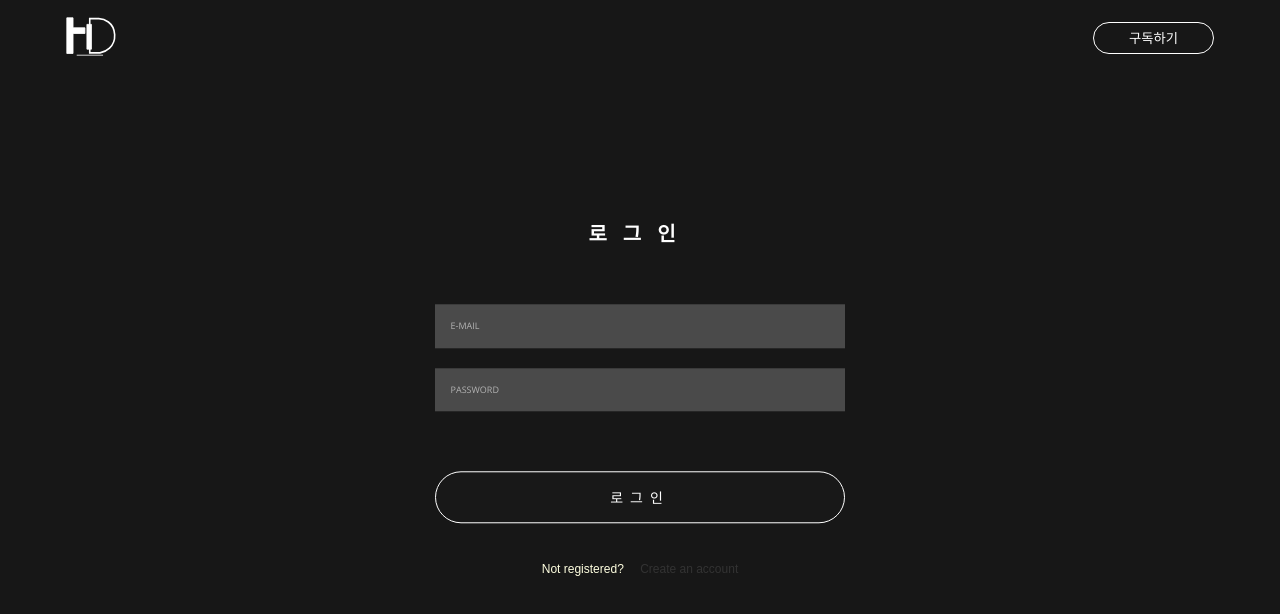
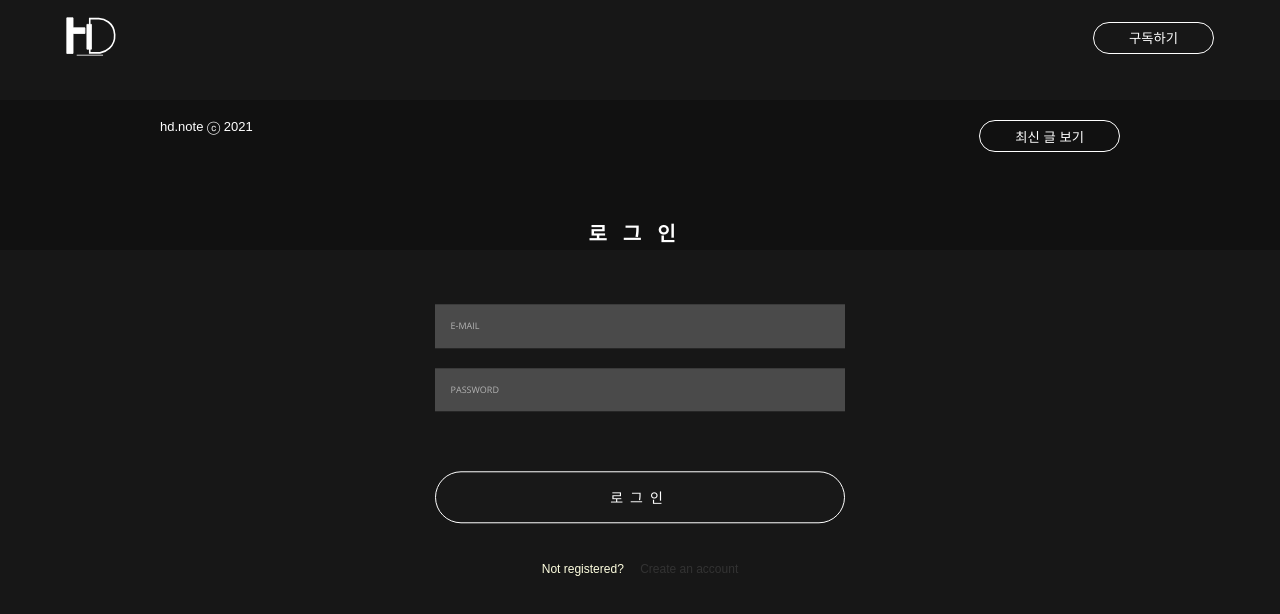
Before and after one commit to DIdaniel/blog-client-mobx, a React (Create React App) app: page /login in a window 1280 px wide. Shown: the top 614 px of the page. Built offline with nearby package versions, Linux system fonts and the light colour scheme; a web font is replaced by a local one.

Commit message:
modify footer design

```diff
--- a/src/App.js
+++ b/src/App.js
@@ -6,6 +6,8 @@ import Body from "./components/pages/common/body/Body";
 import Login from "./components/pages/login/Login";
 import Signup from "./components/pages/signup/Signup";
 import Header from "./components/pages/common/header/Header";
+import Footer from "./components/pages/common/footer/Footer";
+import MainPage from "./components/pages/main-page/MainPage";
 
 function App() {
   return (
@@ -13,8 +15,7 @@ function App() {
       <Navbar />
       <Switch>
         <Route exact path="/">
-          <Header />
-          <Body />
+          <MainPage />
         </Route>
         <Route path="/signup">
           <Signup />
@@ -23,6 +24,7 @@ function App() {
           <Login />
         </Route>
       </Switch>
+      <Footer />
     </>
   );
 }
--- a/src/components/pages/common/body/Body.jsx
+++ b/src/components/pages/common/body/Body.jsx
@@ -1,6 +1,6 @@
 import React from "react";
 import styled from "styled-components/macro";
-import Footer from "../footer/Footer";
+
 import LastestPost from "./LastestPost";
 import PageNav from "./PageNav";
 import PostList from "./PostList";
@@ -21,7 +21,6 @@ const Body = () => {
         </BodyRight>
       </BodyWrapper>
       <PageNav />
-      <Footer />
     </>
   );
 };
--- a/src/components/pages/common/footer/Footer.jsx
+++ b/src/components/pages/common/footer/Footer.jsx
@@ -1,5 +1,5 @@
 import React from "react";
-import styled, { keyframes } from "styled-components/macro";
+import styled from "styled-components/macro";
 import RoundButton from "../../../assets/atoms/RoundButton";
 
 const Footer = () => {
@@ -16,19 +16,15 @@ const Footer = () => {
 export default Footer;
 
 const FooterWrapper = styled.div`
-  position: relative;
-  height: 100vh;
+  margin-top: 10rem;
 `;
 
 const StyledFooter = styled.div`
-  position: absolute;
-  bottom: 0;
   width: 100%;
   height: 15rem;
-  background-color: black;
+  background-color: #111;
   display: flex;
   justify-content: space-between;
-  align-items: flex-start;
   padding: 2rem 16rem;
   font-size: 1.3rem;
 `;
--- /dev/null
+++ b/src/components/pages/main-page/MainPage.jsx
@@ -0,0 +1,14 @@
+import React from "react";
+import Body from "../common/body/Body";
+import Header from "../common/header/Header";
+
+const MainPage = () => {
+  return (
+    <>
+      <Header />
+      <Body></Body>
+    </>
+  );
+};
+
+export default MainPage;
```
Also changed, not shown: src/components/pages/post-detail/PostDetail.jsx (added).
